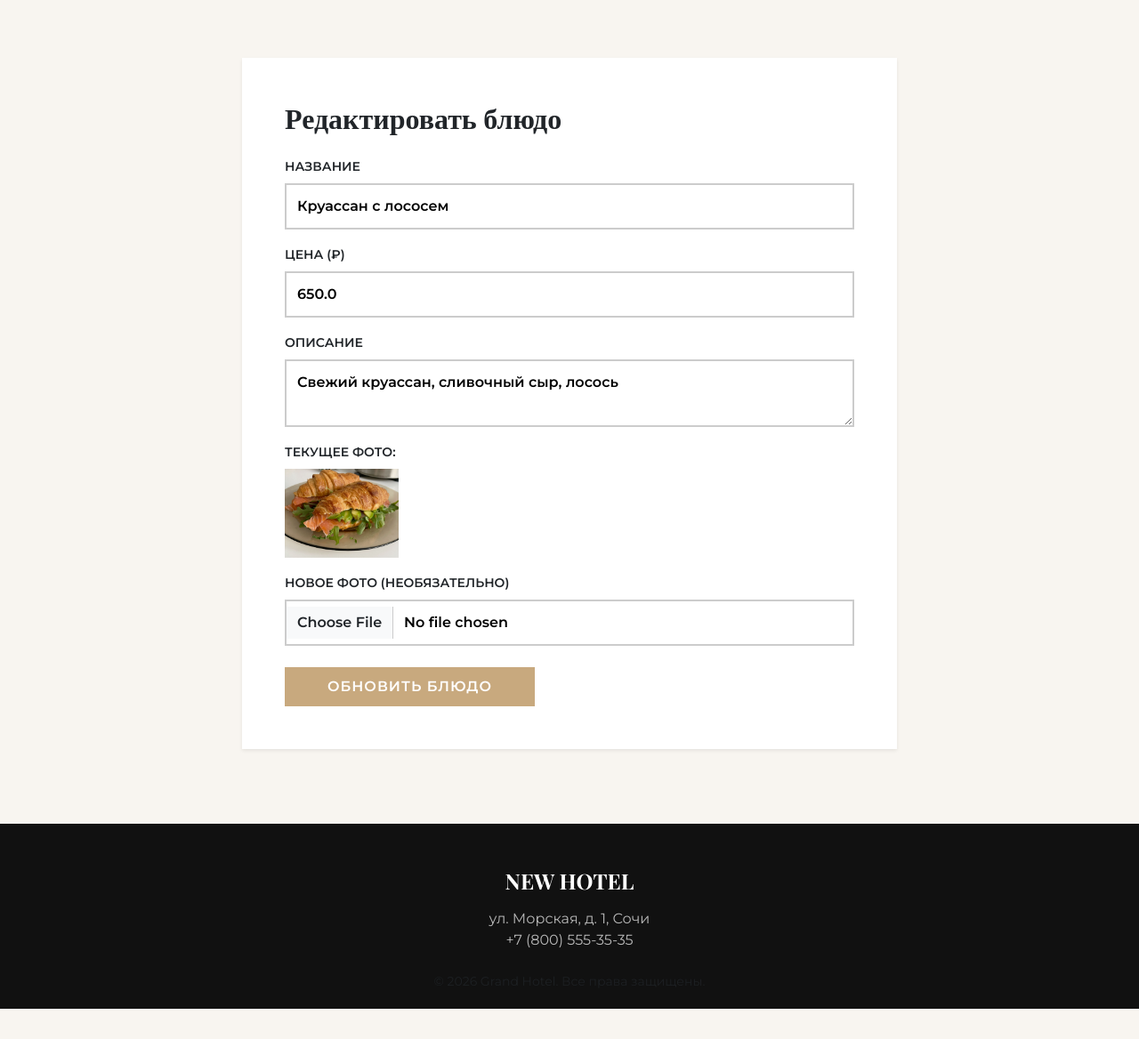
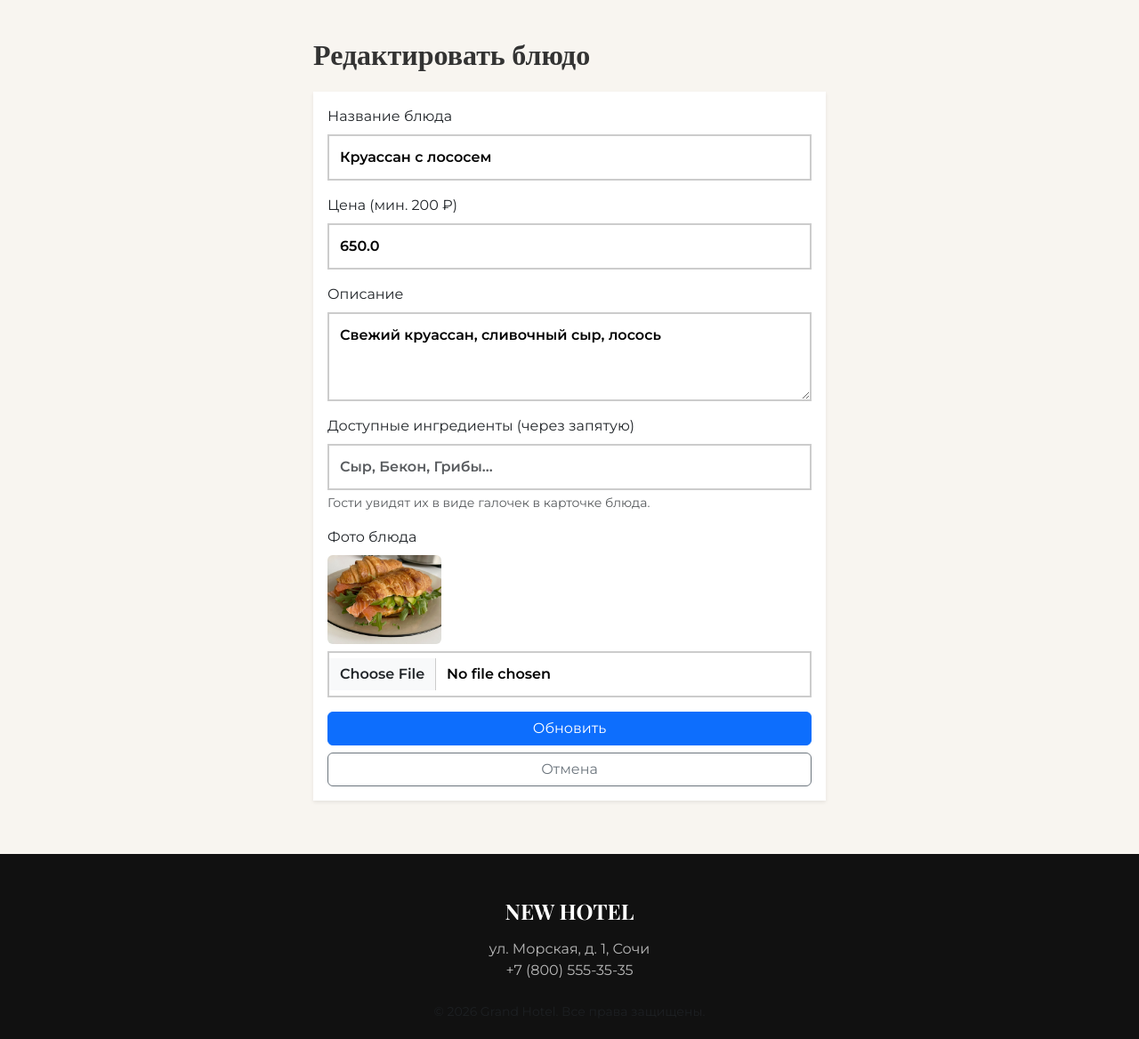
Before and after one commit to L0qt/hotels, a Flask app: page /admin/edit_menu/1 in a window 1280 px wide. Shown: the part 83-1251 px from the top of the page at 89% size. Before the commit the page ends 1217 px from the top, so only its background shows below. Run offline with Flask 3, Linux system fonts and the light colour scheme; a user stored in the database is signed in; data comes from the database, SQL or seed files in the repository.

Commit message:
Update admin_edit_menu.html

```diff
--- a/templates/admin_edit_menu.html
+++ b/templates/admin_edit_menu.html
@@ -1,19 +1,38 @@
 {% extends 'base.html' %}
 {% block content %}
-<div class="container my-5 py-4"><div class="row justify-content-center"><div class="col-md-8">
-    <div class="card p-5 border-0 shadow-sm">
-        <h2 class="mb-4">Редактировать блюдо</h2>
-        <form method="POST" enctype="multipart/form-data">
-            <div class="mb-3"><label class="form-label small text-uppercase fw-bold">Название</label><input type="text" name="name" class="form-control" value="{{ item.name }}" required></div>
-            <div class="mb-3"><label class="form-label small text-uppercase fw-bold">Цена (₽)</label><input type="number" step="0.01" name="price" class="form-control" value="{{ item.price }}" required></div>
-            <div class="mb-3"><label class="form-label small text-uppercase fw-bold">Описание</label><textarea name="description" class="form-control" rows="2" required>{{ item.description }}</textarea></div>
-            <div class="mb-3">
-                <label class="form-label small text-uppercase fw-bold">Текущее фото:</label><br>
-                <img src="{{ item.image }}" style="height: 100px; object-fit: cover;">
-            </div>
-            <div class="mb-4"><label class="form-label small text-uppercase fw-bold">Новое фото (необязательно)</label><input type="file" name="image" class="form-control" accept="image/*"></div>
-            <button type="submit" class="btn btn-gold px-5 rounded-0">Обновить блюдо</button>
-        </form>
+<div class="container my-5" style="max-width: 600px;">
+    <h2 class="mb-4">Редактировать блюдо</h2>
+    <div class="card shadow-sm border-0">
+        <div class="card-body">
+            <form method="POST" enctype="multipart/form-data">
+                <div class="mb-3">
+                    <label class="form-label">Название блюда</label>
+                    <input type="text" name="name" class="form-control" value="{{ item.name }}" required>
+                </div>
+                <div class="mb-3">
+                    <label class="form-label">Цена (мин. 200 ₽)</label>
+                    <input type="number" name="price" class="form-control" value="{{ item.price }}" step="0.01" required>
+                </div>
+                <div class="mb-3">
+                    <label class="form-label">Описание</label>
+                    <textarea name="description" class="form-control" rows="3" required>{{ item.description }}</textarea>
+                </div>
+                <div class="mb-3">
+                    <label class="form-label">Доступные ингредиенты (через запятую)</label>
+                    <input type="text" name="ingredients" class="form-control" value="{{ item.ingredients }}" placeholder="Сыр, Бекон, Грибы...">
+                    <div class="form-text">Гости увидят их в виде галочек в карточке блюда.</div>
+                </div>
+                <div class="mb-3">
+                    <label class="form-label">Фото блюда</label>
+                    {% if item.image %}
+                    <div class="mb-2"><img src="{{ item.image }}" style="height: 100px;" class="rounded"></div>
+                    {% endif %}
+                    <input type="file" name="image" class="form-control">
+                </div>
+                <button type="submit" class="btn btn-primary w-100">Обновить</button>
+                <a href="{{ url_for('admin_dashboard') }}" class="btn btn-outline-secondary w-100 mt-2">Отмена</a>
+            </form>
+        </div>
     </div>
-</div></div></div>
+</div>
 {% endblock %}
```
